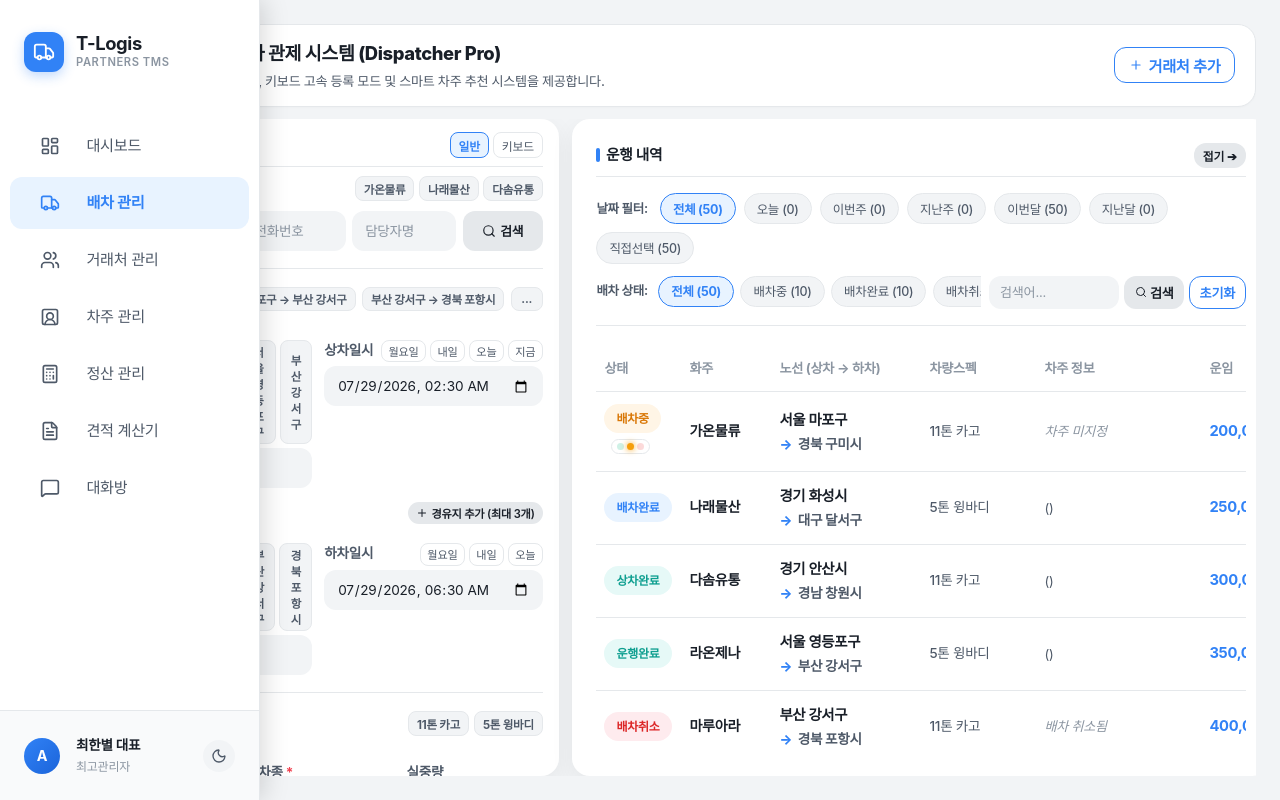
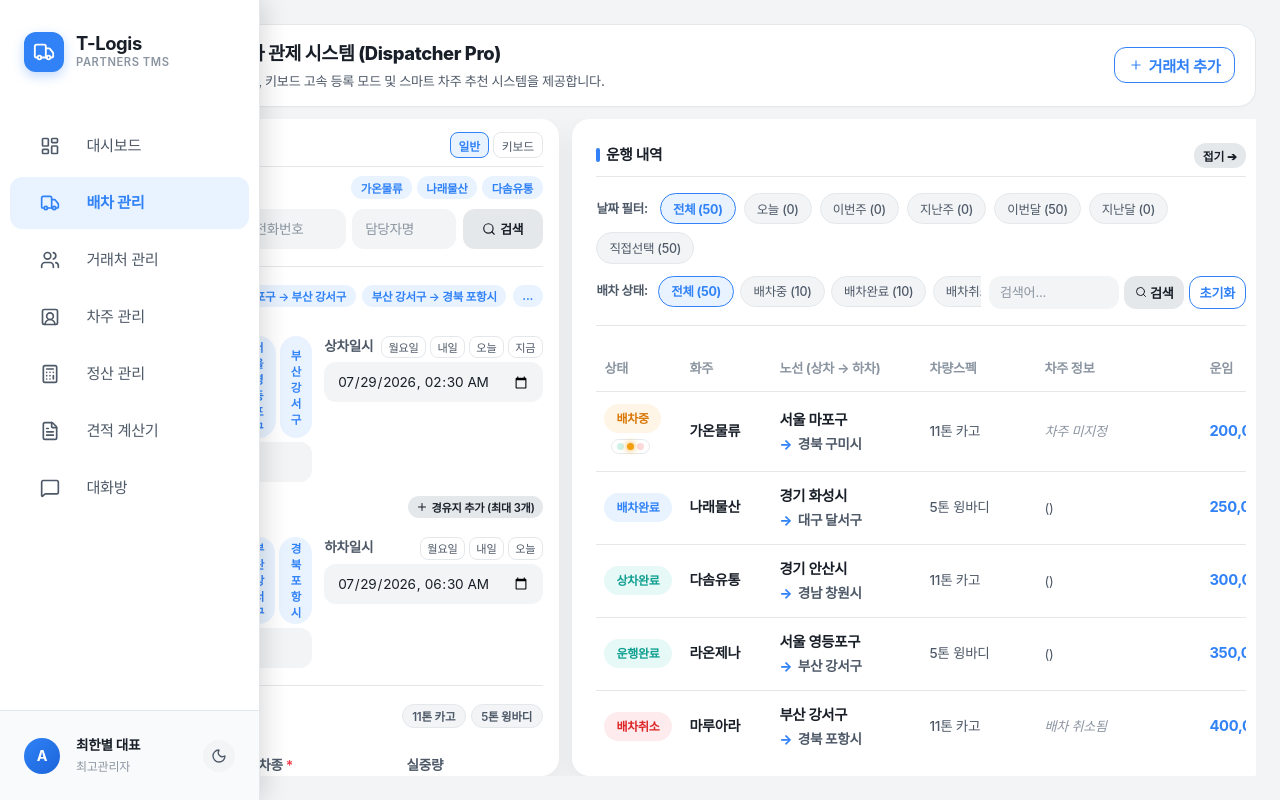
Before and after one commit to Limook/nb, a React (Vite) app: page /dispatches in a window 1280 px wide. Built offline with nearby package versions, Linux system fonts and the light colour scheme; a web font is replaced by a local one.

Commit message:
fix: restore original rounded primary-light recommendation chips styling

```diff
--- a/src/pages/dispatch/components/StandardRegisterForm.tsx
+++ b/src/pages/dispatch/components/StandardRegisterForm.tsx
@@ -35,14 +35,14 @@ export interface StandardRegisterFormProps {
 }
 
 const recommendationButtonStyle: React.CSSProperties = {
-  padding: '0.2rem 0.5rem',
   fontSize: '0.72rem',
-  backgroundColor: 'var(--bg-primary)',
-  border: '1px solid var(--border-color)',
-  borderRadius: 'var(--radius-sm)',
-  cursor: 'pointer',
-  fontWeight: 'bold',
-  color: 'var(--text-secondary)'
+  padding: '0.2rem 0.6rem',
+  background: 'var(--primary-light)',
+  border: 'none',
+  borderRadius: 'var(--radius-full)',
+  color: 'var(--primary)',
+  fontWeight: 600,
+  cursor: 'pointer'
 };
 
 const dateShortcutStyle: React.CSSProperties = {
```
